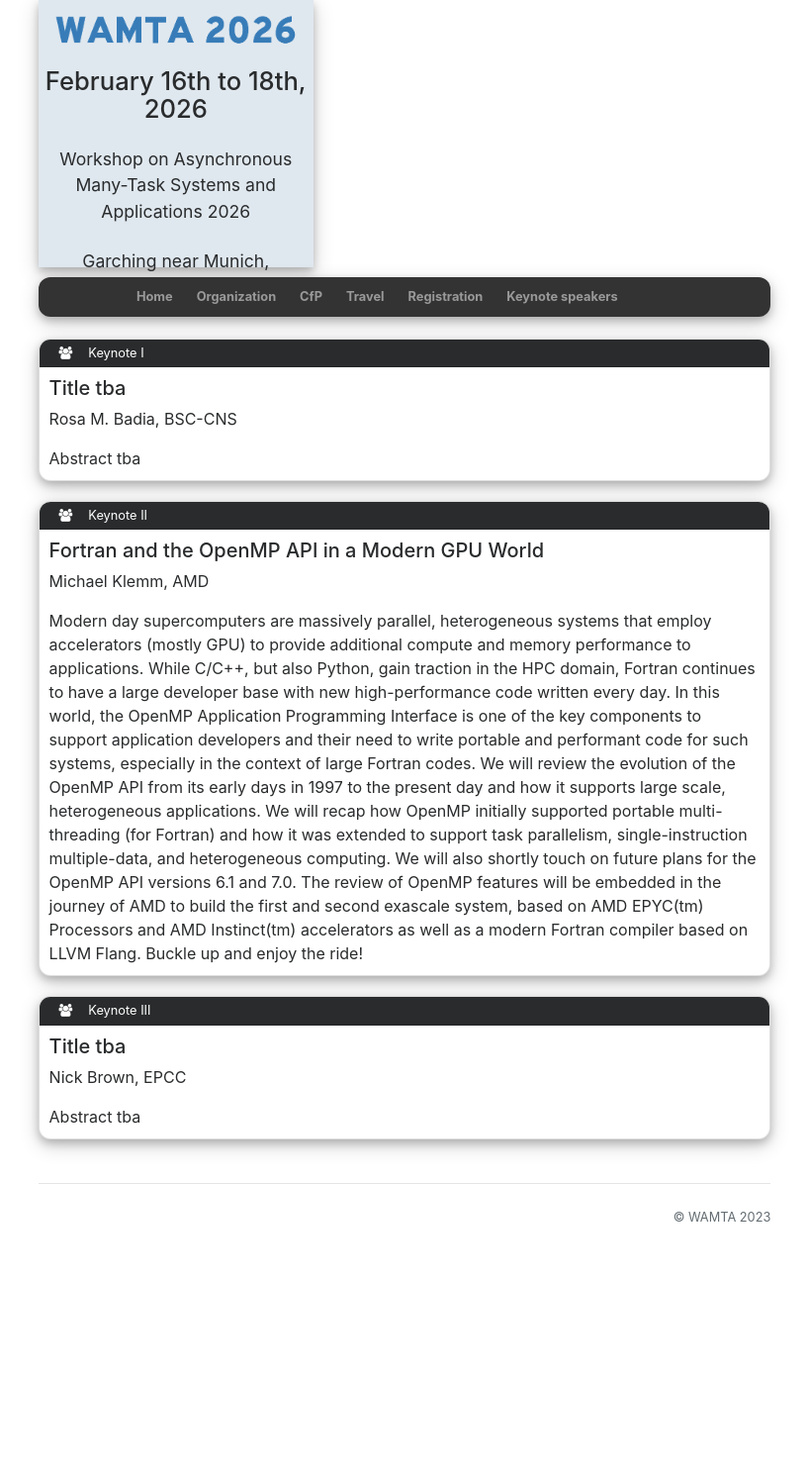
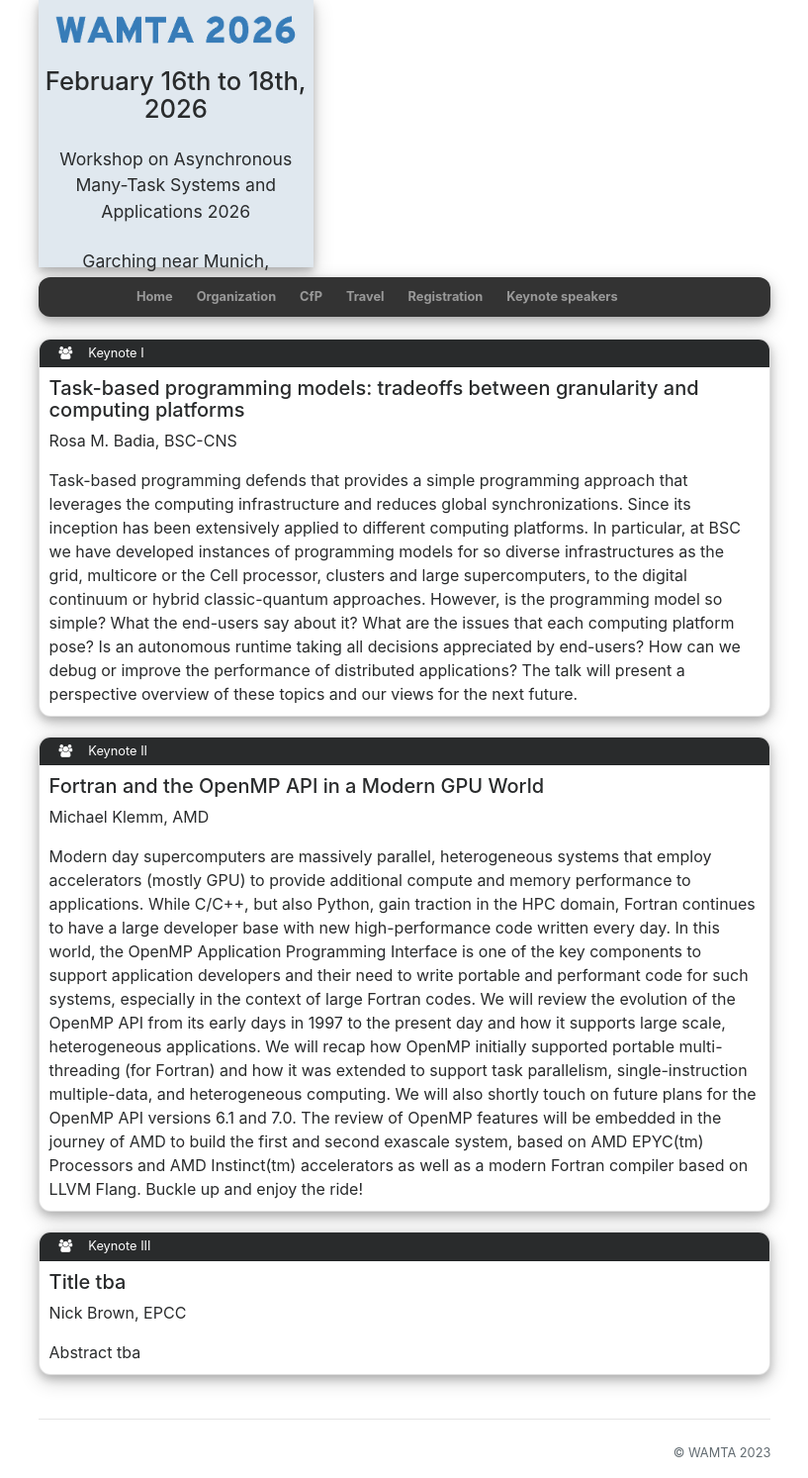
Before and after one commit to wamta26/WAMTA26.github.io, a Jekyll site: the page built from keynote.md, in a window 1280 px wide. Shown: the whole page at 99% size, without its empty margins (231-1048 px from the left). Built offline with Jekyll 4.4.1, drawn with Linux system fonts in a browser that asks for light colours; nearby versions of some CDN libraries; before the commit the page ends 1255 px from its top, so only the background shows below that.

Commit message:
add keynote of Rosa Badia

```diff
--- a/keynote.md
+++ b/keynote.md
@@ -6,9 +6,21 @@ slide_id: 1
 <div class="card">
 	<div class="card-header text-white bg-inverse"><i class="fa fa-users mr-3" aria-hidden="true"></i>Keynote I</div>
 	<div style="margin: 10px">
-		<h5>Title tba</h5>
+		<h5>Task-based programming models: tradeoffs between granularity and computing platforms</h5>
 		<p>Rosa M. Badia, BSC-CNS</p>
-        Abstract tba
+Task-based programming defends that provides a simple programming
+approach that leverages the computing infrastructure and reduces
+global synchronizations. Since its inception has been extensively
+applied to different computing platforms.  In particular, at BSC we
+have developed instances of programming models for so diverse
+infrastructures as the grid, multicore or the Cell processor, clusters
+and large supercomputers, to the digital continuum or hybrid classic-quantum
+approaches.  However, is the programming model so simple? What
+the end-users say about it?  What are the issues that each computing
+platform pose?  Is an autonomous runtime taking all decisions
+appreciated by end-users? How can we debug or improve the performance
+of distributed applications? The talk will present a perspective
+overview of these topics and our views for the next future.
 	</div>
 </div>
 
@@ -38,7 +50,6 @@ slide_id: 1
 	exascale system, based on AMD EPYC(tm) Processors and AMD
 	Instinct(tm) accelerators as well as a modern Fortran compiler
 	based on LLVM Flang.  Buckle up and enjoy the ride!
-
 	</div>
 </div>
 
```
